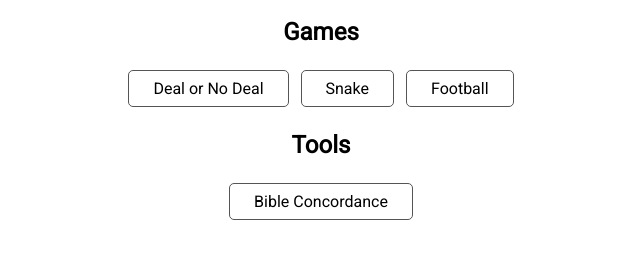
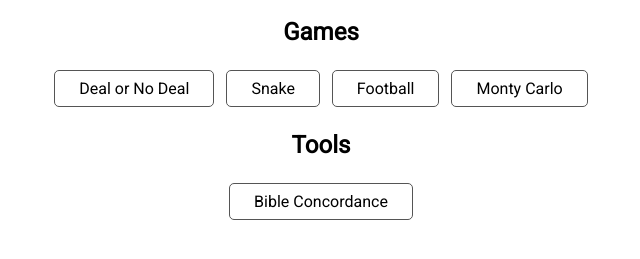
Before and after one commit to bobby-saul/bobby-saul.github.io, a plain HTML site: page index.html in a window 1280 px wide. Shown: the part 49-308 px from the top of the page, without its empty margins (319-959 px from the left). Drawn offline with Linux system fonts and the light colour scheme.

Commit message:
Added monty carlo to the submodules.

```diff
--- a/index.html
+++ b/index.html
@@ -14,6 +14,7 @@
             <a href="deal_or_no_deal/">Deal or No Deal</a>
             <a href="snake/">Snake</a>
             <a href="football/">Football</a>
+            <a href="monty_carlo/">Monty Carlo</a>
         </div>
         <div>
             <h2>Tools</h2>
```
Also changed, not shown: 1 other file.
